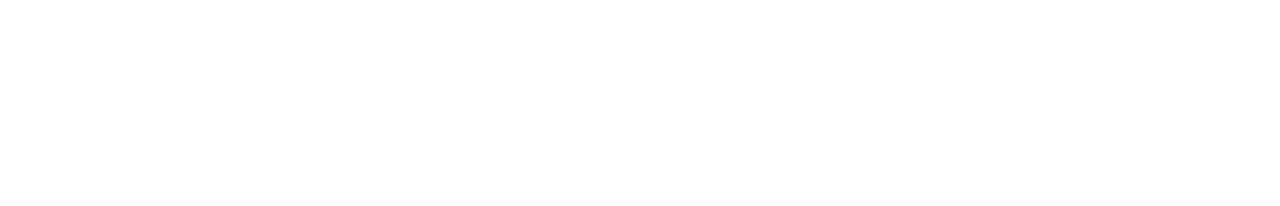
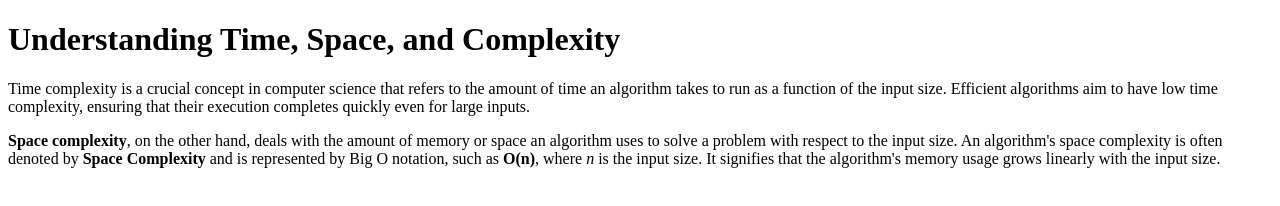
Before and after one commit to acciojob/time-and-space-complexity-aks-raj, a website: page main.html in a window 1280 px wide. Drawn offline with Linux system fonts and the light colour scheme.

Commit message:
created a submission

```diff
--- a/main.html
+++ b/main.html
@@ -7,6 +7,14 @@
 </head>
 
 <body>
+
+	  <h1>Understanding Time, Space, and Complexity</h1>
+    <p>
+        Time complexity is a crucial concept in computer science that refers to the amount of time an algorithm takes to run as a function of the input size. Efficient algorithms aim to have low time complexity, ensuring that their execution completes quickly even for large inputs.
+    </p>
+    <p>
+       <b> Space complexity</b>, on the other hand, deals with the amount of memory or space an algorithm uses to solve a problem with respect to the input size. An algorithm's space complexity is often denoted by <b>Space Complexity</b> and is represented by Big O notation, such as <b>O(n)</b>, where <i>n</i> is the input size. It signifies that the algorithm's memory usage grows linearly with the input size.
+    </p>
 	<!-- the entire body must be written by student -->
     <script type="text/javascript" src="./script.js">
 </script>
```
